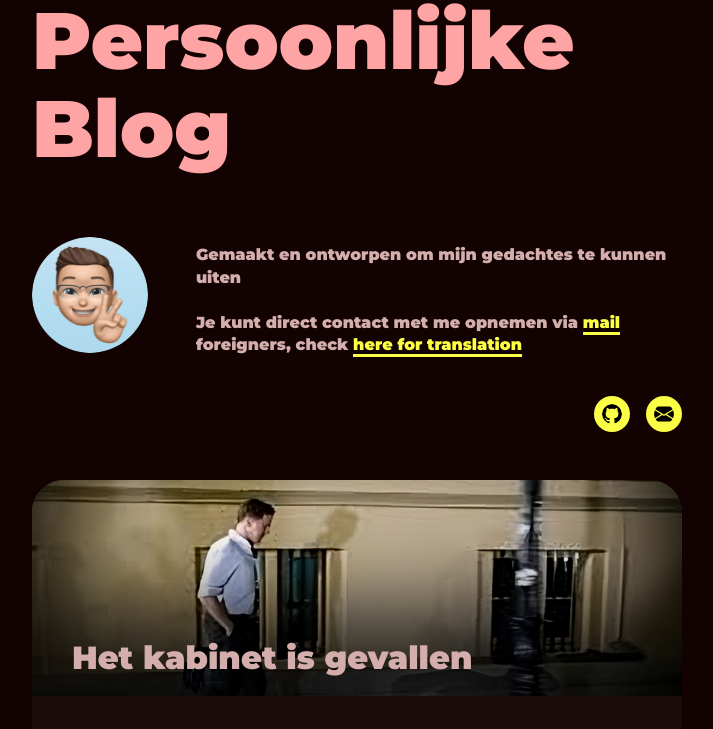
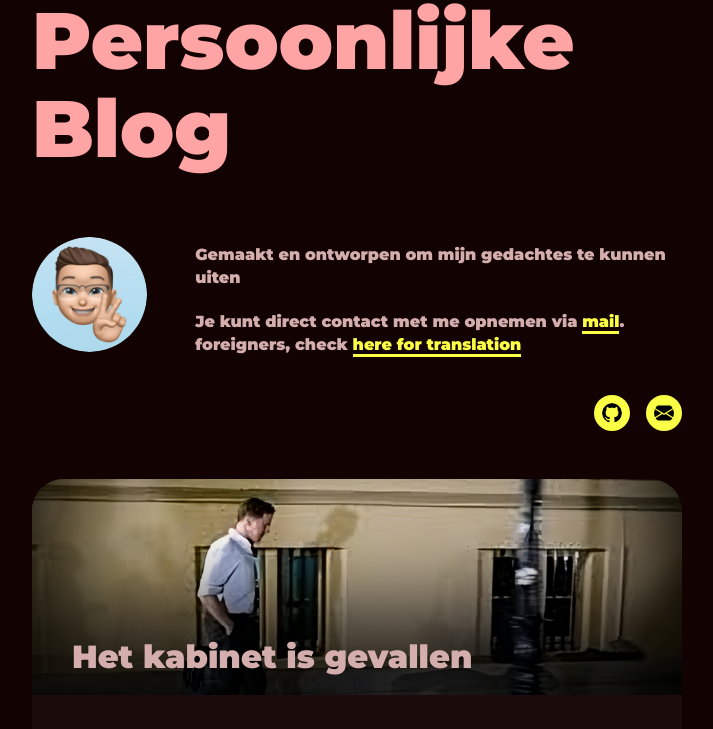
Before and after one commit to TheDutchSmoke/Persoonlijkeblog-OLD, a Jekyll site: the page built from index.md, in a window 1280 px wide and 900 px high. Shown: the part 171-900 px from the top of the window, without its empty margins (283-996 px from the left). Built offline with Jekyll 4.4.1, drawn with Linux system fonts in a browser that asks for light colours.

Commit message:
Update author.yml

```diff
--- a/_data/author.yml
+++ b/_data/author.yml
@@ -6,7 +6,9 @@ description: "
   </p>
   <br/>
   <p>
-    Je kunt direct contact met me opnemen via <a href='mailto:persoonlijkeblog@privemail.xyz' target='_blank'>mail</a> foreigners, check  <a href='https://www-persoonlijkeblog-nl.translate.goog/?_x_tr_sl=auto&_x_tr_tl=nl&_x_tr_hl=nl&_x_tr_pto=wapp' target='_blank'>here for translation</a>
+    Je kunt direct contact met me opnemen via <a href='mailto:persoonlijkeblog@privemail.xyz' target='_blank'>mail</a>.
+
+    foreigners, check  <a href='https://www-persoonlijkeblog-nl.translate.goog/?_x_tr_sl=auto&_x_tr_tl=nl&_x_tr_hl=nl&_x_tr_pto=wapp' target='_blank'>here for translation</a>
   </P>
 "
 email: persoonlijkeblog@privemail.xyz
```
